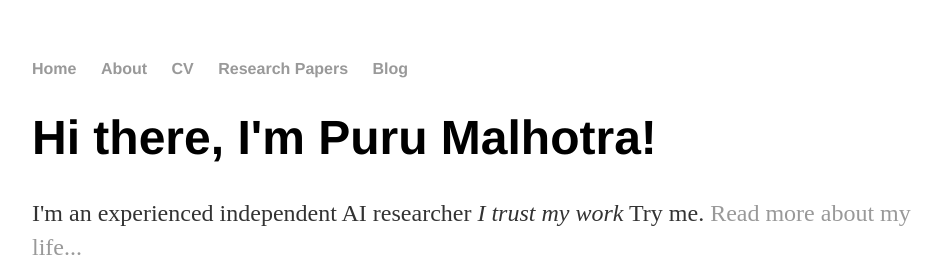
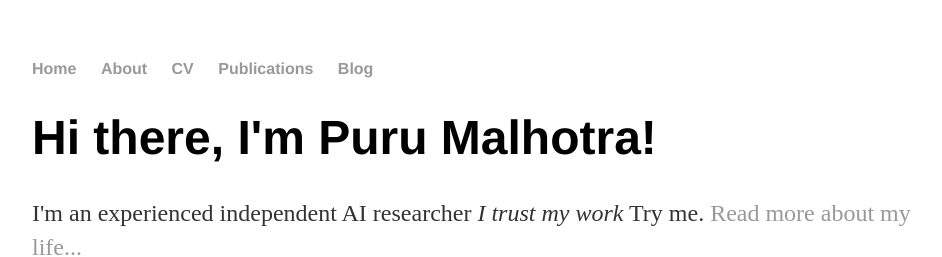
Before and after one commit to Puru-Malhotra/Puru-Malhotra.github.io, a Jekyll site: the page index.html, which Jekyll copies as it is, in a window 1280 px wide. Shown: the top 257 px of the page, without its empty margins (160-1102 px from the left). Built offline with Jekyll 4.4.1, drawn with Linux system fonts in a browser that asks for light colours.

Commit message:
Update index.html

```diff
--- a/index.html
+++ b/index.html
@@ -11,7 +11,7 @@
         		<li><a href="/">Home</a></li>
 	        	<li><a href="/about">About</a></li>
         		<li><a href="/cv">CV</a></li>
-        		<li><a href="/research">Research Papers</a></li>
+        		<li><a href="/publications">Publications</a></li>
 			<li><a href="/blog">Blog</a></li>
     		</ul>
 		</nav>
```
